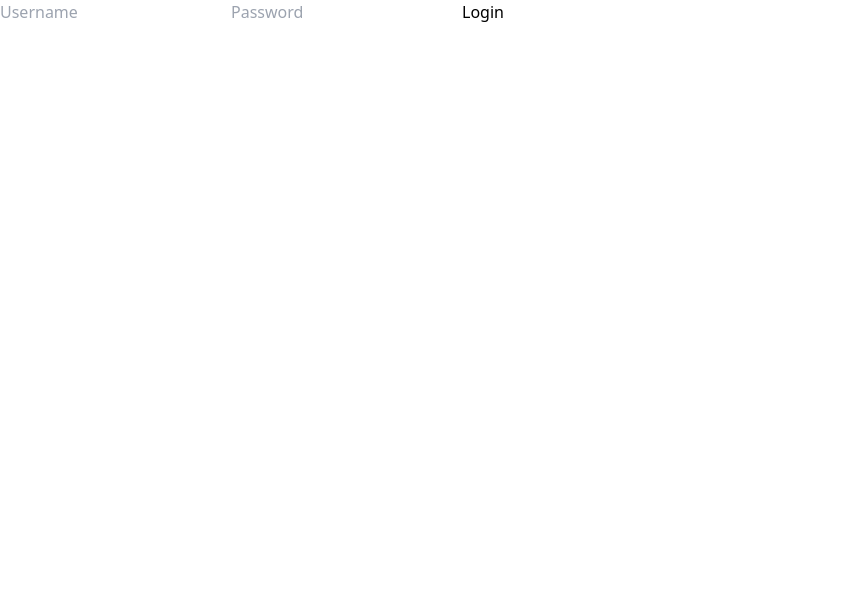
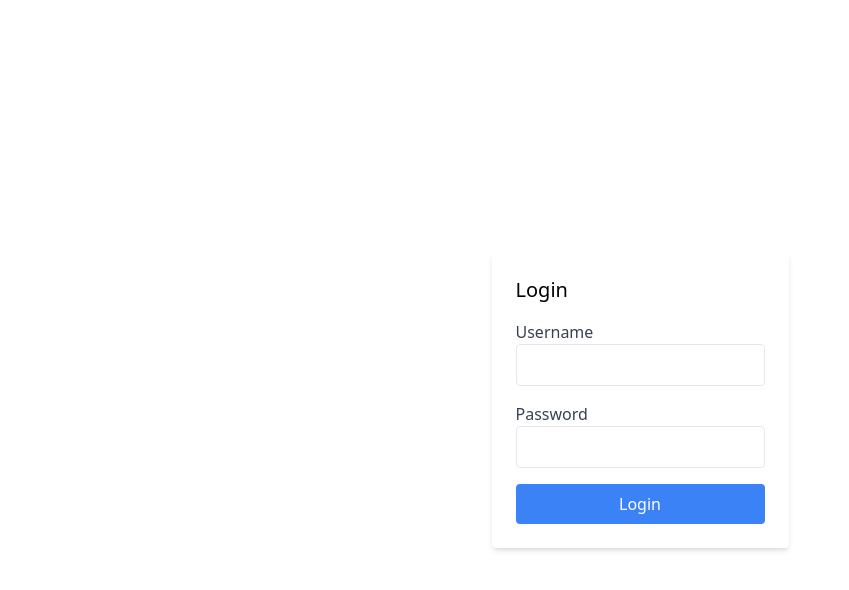
Before and after one commit to Thirapi/comunication, a React (Vite) app: page /login in a window 1280 px wide. Shown: the top 590 px of the page, without its empty margins (0-849 px from the left). Built offline with nearby package versions, Linux system fonts and the light colour scheme.

Commit message:
Init commit

```diff
--- a/src/App.jsx
+++ b/src/App.jsx
@@ -1,20 +1,14 @@
 import React from 'react';
-import { BrowserRouter as Router, Route, Routes } from 'react-router-dom';
-import Register from './pages/Register';
-import Login from './pages/Login';
-import Chat from './pages/Chat';
+import { Route, Routes } from 'react-router-dom';
+import Home from './pages/Home';
+import LoginPage from './pages/LoginPage';
 
 const App = () => {
   return (
-    <AuthProvider>
-      <Router>
-        <Routes>
-          <Route path="/" element={<Login />} />
-          <Route path="/register" element={<Register />} />
-          <Route path="/chat" element={<Chat />} />
-        </Routes>
-      </Router>
-    </AuthProvider>
+    <Routes>
+      <Route path="/" element={<Home />} />
+      <Route path="/login" element={<LoginPage />} />
+    </Routes>
   );
 };
 
--- a/src/main.jsx
+++ b/src/main.jsx
@@ -1,23 +1,16 @@
-import React, { useState } from 'react';
+import React from 'react';
 import ReactDOM from 'react-dom';
-import { BrowserRouter as Router, Route, Routes, Navigate } from 'react-router-dom';
-import Home from './pages/Home';
-import LoginPage from './pages/LoginPage';
-import RegisterPage from './pages/RegisterPage';
+import { BrowserRouter as Router, Route, Routes } from 'react-router-dom';
+import App from './App';
 import './index.css';
 
-const App = () => {
-  const [user, setUser] = useState(null);
-
-  return (
+ReactDOM.render(
+  <React.StrictMode>
     <Router>
       <Routes>
-        <Route path="/login" element={<LoginPage setUser={setUser} />} />
-        <Route path="/register" element={<RegisterPage />} />
-        <Route path="/" element={user ? <Home user={user} /> : <Navigate to="/login" />} />
+        <Route path="/*" element={<App />} />
       </Routes>
     </Router>
-  );
-};
-
-ReactDOM.render(<App />, document.getElementById('root'));
+  </React.StrictMode>,
+  document.getElementById('root')
+);
--- a/src/pages/Home.jsx
+++ b/src/pages/Home.jsx
@@ -1,7 +1,54 @@
-import Chat from '../components/Chat';
+import React, { useState, useEffect } from 'react';
+import axios from 'axios';
+import Pusher from 'pusher-js';
 
-const Home = ({ user }) => {
-  return <Chat user={user} />;
+const Home = () => {
+  const [messages, setMessages] = useState([]);
+  const [message, setMessage] = useState('');
+
+  useEffect(() => {
+    const fetchMessages = async () => {
+      const response = await axios.get(`${import.meta.env.VITE_API_URL}/messages`);
+      setMessages(response.data);
+    };
+
+    fetchMessages();
+
+    const pusher = new Pusher(import.meta.env.VITE_PUSHER_KEY, {
+      cluster: import.meta.env.VITE_PUSHER_CLUSTER,
+      encrypted: true
+    });
+
+    const channel = pusher.subscribe('chat');
+    channel.bind('message', (data) => {
+      setMessages((prevMessages) => [...prevMessages, data]);
+    });
+
+    return () => {
+      pusher.unsubscribe('chat');
+    };
+  }, []);
+
+  const sendMessage = async () => {
+    const response = await axios.post(`${import.meta.env.VITE_API_URL}/messages`, { message, userId: 1 });
+    setMessage('');
+  };
+
+  return (
+    <div className="p-4">
+      <div className="mb-4">
+        <input type="text" value={message} onChange={(e) => setMessage(e.target.value)} className="border p-2 w-full" />
+        <button onClick={sendMessage} className="bg-blue-500 text-white p-2 mt-2">Send</button>
+      </div>
+      <div>
+        {messages.map((msg) => (
+          <div key={msg.id} className="p-2 border-b">
+            <strong>{msg.username}: </strong> {msg.message}
+          </div>
+        ))}
+      </div>
+    </div>
+  );
 };
 
 export default Home;
--- a/src/pages/LoginPage.jsx
+++ b/src/pages/LoginPage.jsx
@@ -1,7 +1,36 @@
-import Login from '../components/Login';
+import React, { useState } from 'react';
+import axios from 'axios';
 
-const LoginPage = ({ setUser }) => {
-  return <Login setUser={setUser} />;
+const LoginPage = () => {
+  const [username, setUsername] = useState('');
+  const [password, setPassword] = useState('');
+
+  const handleLogin = async (e) => {
+    e.preventDefault();
+    try {
+      const response = await axios.post(`${import.meta.env.VITE_API_URL}/users/login`, { username, password });
+      console.log('Login successful:', response.data);
+    } catch (error) {
+      console.error('Login failed:', error.response.data);
+    }
+  };
+
+  return (
+    <div className="flex justify-center items-center h-screen">
+      <form onSubmit={handleLogin} className="bg-white p-6 rounded shadow-md">
+        <h2 className="mb-4 text-xl">Login</h2>
+        <div className="mb-4">
+          <label className="block text-gray-700">Username</label>
+          <input type="text" value={username} onChange={(e) => setUsername(e.target.value)} className="w-full p-2 border rounded" />
+        </div>
+        <div className="mb-4">
+          <label className="block text-gray-700">Password</label>
+          <input type="password" value={password} onChange={(e) => setPassword(e.target.value)} className="w-full p-2 border rounded" />
+        </div>
+        <button type="submit" className="w-full bg-blue-500 text-white py-2 rounded">Login</button>
+      </form>
+    </div>
+  );
 };
 
 export default LoginPage;
--- a/tailwind.config.js
+++ b/tailwind.config.js
@@ -1,7 +1,8 @@
+/** @type {import('tailwindcss').Config} */
 module.exports = {
   content: [
     "./index.html",
-    "./src/**/*.{js,ts,jsx,tsx}",
+    "./src/**/*.{js,jsx,ts,tsx}",
   ],
   theme: {
     extend: {},
```
Also changed, not shown: vercel.json, 1 other file (tests, documents, lock files or other folders).
